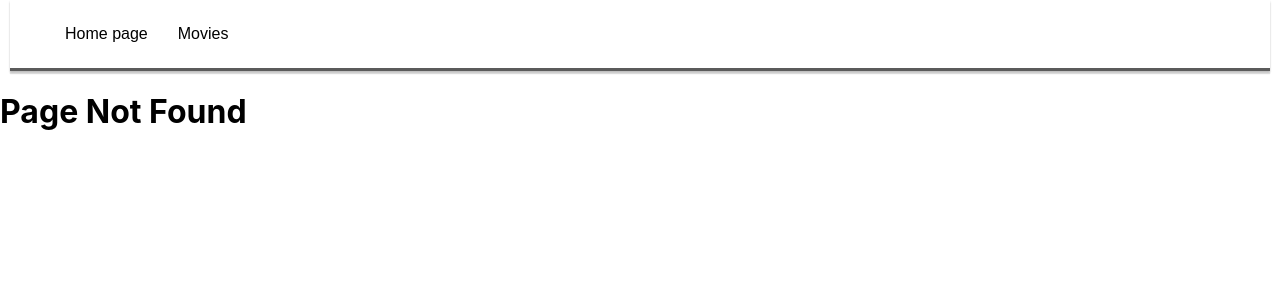
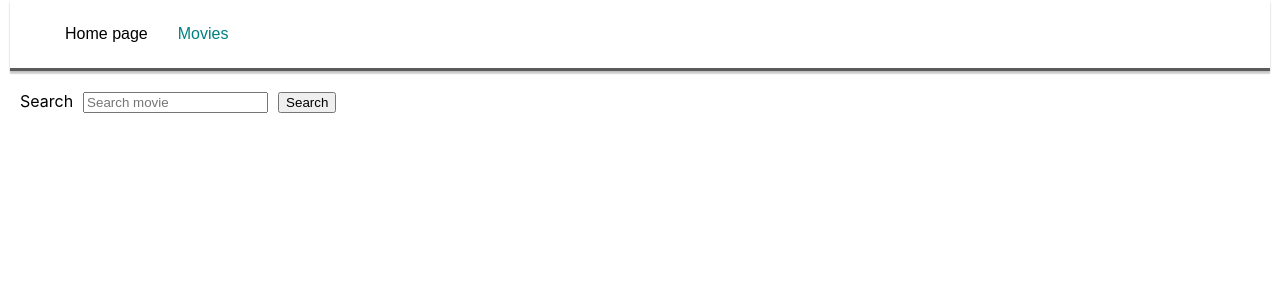
Before and after one commit to ertyhd/goit-react-hw-05-movies, a React (Create React App) app: page /goit-react-hw-05-movies/movies in a window 1280 px wide. Before the commit this address had no page. Shown: the top 300 px of the page. Built offline with nearby package versions, Linux system fonts and the light colour scheme.

Commit message:
fix home link

```diff
--- a/src/UserRoutes.jsx
+++ b/src/UserRoutes.jsx
@@ -20,9 +20,15 @@ const UserRoutes = () => {
   return (
     <Suspense fallback={<p>...loading</p>}>
       <Routes>
-        <Route path="/" element={<HomePage />} />
-        <Route path="/movies" element={<MoviesSearchPage />} />
-        <Route path="/movies/:id" element={<SingleMoviePage />}>
+        <Route path="/goit-react-hw-05-movies/" element={<HomePage />} />
+        <Route
+          path="/goit-react-hw-05-movies/movies"
+          element={<MoviesSearchPage />}
+        />
+        <Route
+          path="/goit-react-hw-05-movies/movies/:id"
+          element={<SingleMoviePage />}
+        >
           <Route path="cast" element={<SingleMovieCastPage />} />
           <Route path="reviews" element={<SingleMovieReviewsPage />} />
         </Route>
--- a/src/modules/Navbar/items.js
+++ b/src/modules/Navbar/items.js
@@ -4,12 +4,12 @@ const items = [
   {
     id: nanoid(),
     text: 'Home page',
-    link: '/',
+    link: '/goit-react-hw-05-movies/',
   },
   {
     id: nanoid(),
     text: 'Movies',
-    link: '/movies',
+    link: '/goit-react-hw-05-movies/movies',
   },
   //   {
   //     id: nanoid(),
--- a/src/shared/components/MoviesList.jsx
+++ b/src/shared/components/MoviesList.jsx
@@ -5,7 +5,11 @@ import style from './moviesList.module.css';
 
 const MoviesList = ({ items }) => {
   const elements = items.map(({ id, title }) => (
-    <Link key={id} to={`/movies/${id}`} className={style.moviesItem}>
+    <Link
+      key={id}
+      to={`/goit-react-hw-05-movies/movies/${id}`}
+      className={style.moviesItem}
+    >
       <li>{title}</li>
     </Link>
   ));
```
